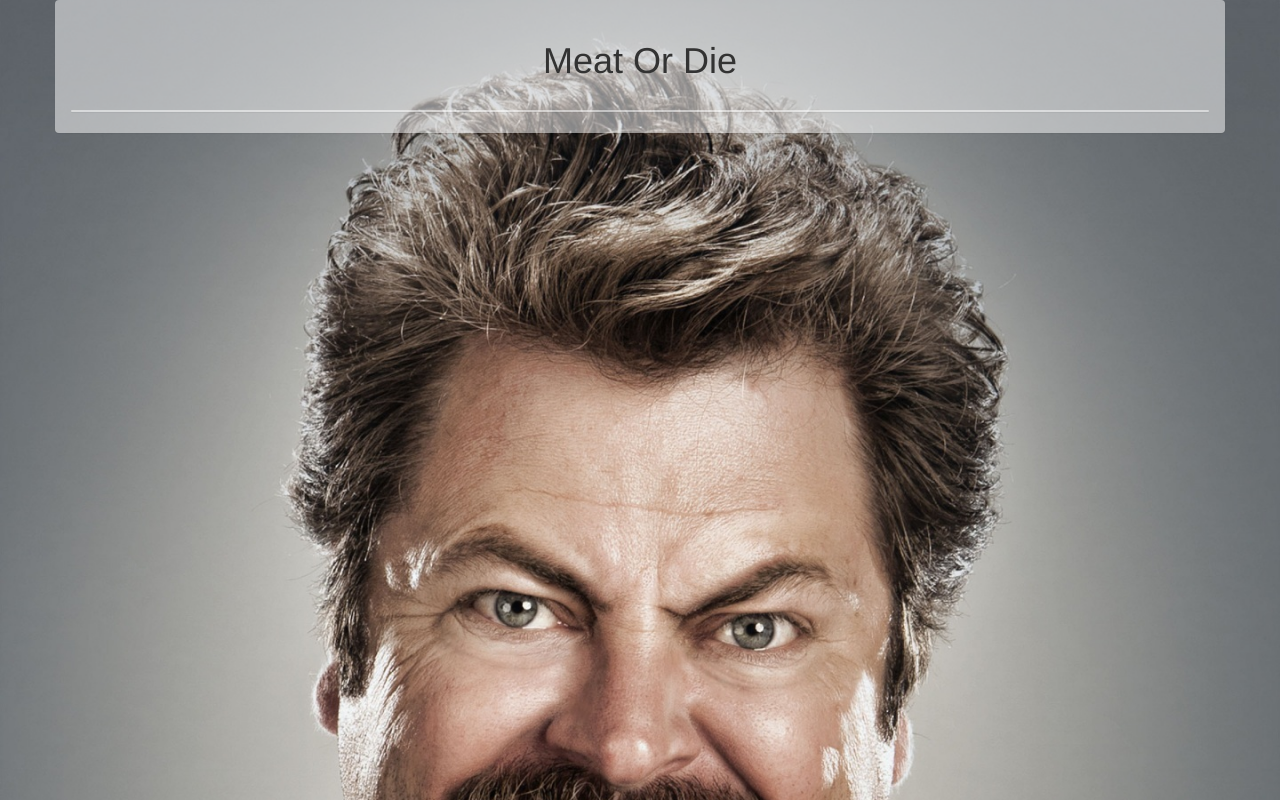
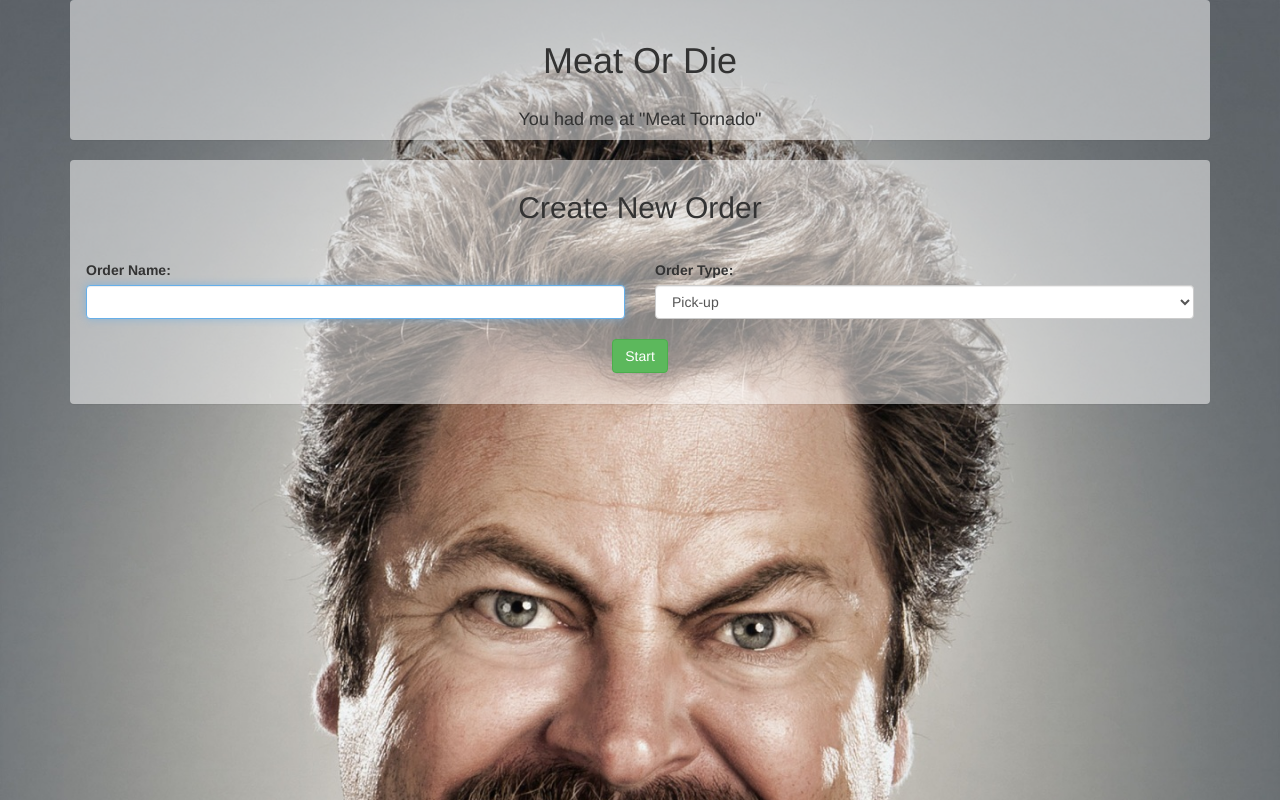
Before and after one commit to Ginkko/MeatPizza, a plain HTML site: page index.html in a window 1280 px wide. Drawn offline with Linux system fonts and the light colour scheme.

Commit message:
Add form and styling for create order

```diff
--- a/index.html
+++ b/index.html
@@ -8,11 +8,36 @@
     <title>Meat Or Die</title>
   </head>
   <body>
-    <div class="container panel">
-      <h1>Meat Or Die</h1>
+    <div class="container">
       <div class="panel">
+        <h1>Meat Or Die</h1>
+        <h4 class="text-center">You had me at "Meat Tornado"</h4>
+      </div>
 
+      <div id="newOrder" class="panel">
+        <h2 class="panel-heading text-center">Create New Order</h2>
+        <form id="newOrder">
+          <div class="form-group panel-body">
+            <div class="row">
+              <div class="col-md-6">
+                <label for="orderName">Order Name:</label>
+                <input class="form-control" type="text" id="orderName" required autofocus>
+              </div>
+              <div class="col-md-6">
+                <label for="orderType">Order Type:</label>
+                <select class="form-control" id="orderType">
+                  <option value="Pick-up">Pick-up</option>
+                  <option value="Delivery">Delivery</option>
+                </select>
+              </div>
+            </div>
+            <br>
+            <div class="row">
+              <button class="btn btn-success center-block" type="submit">Start</button>
+            </div>
 
+          </div>
+        </form>
       </div>
     </div>
   </body>
```
